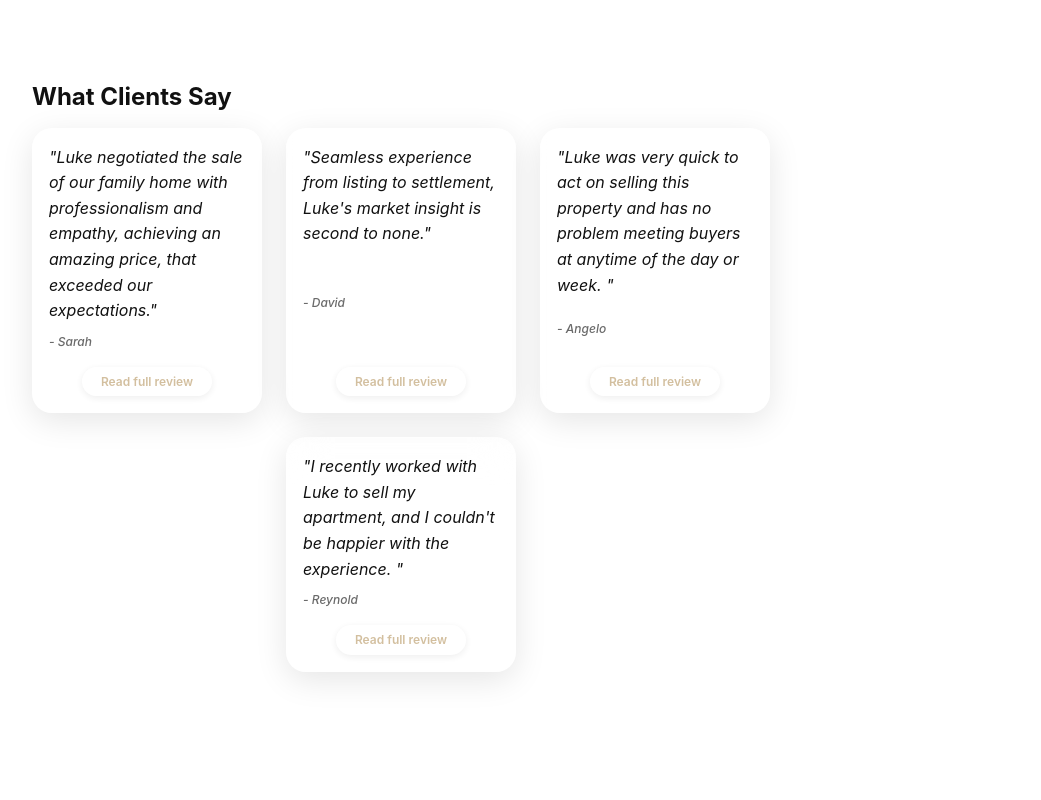
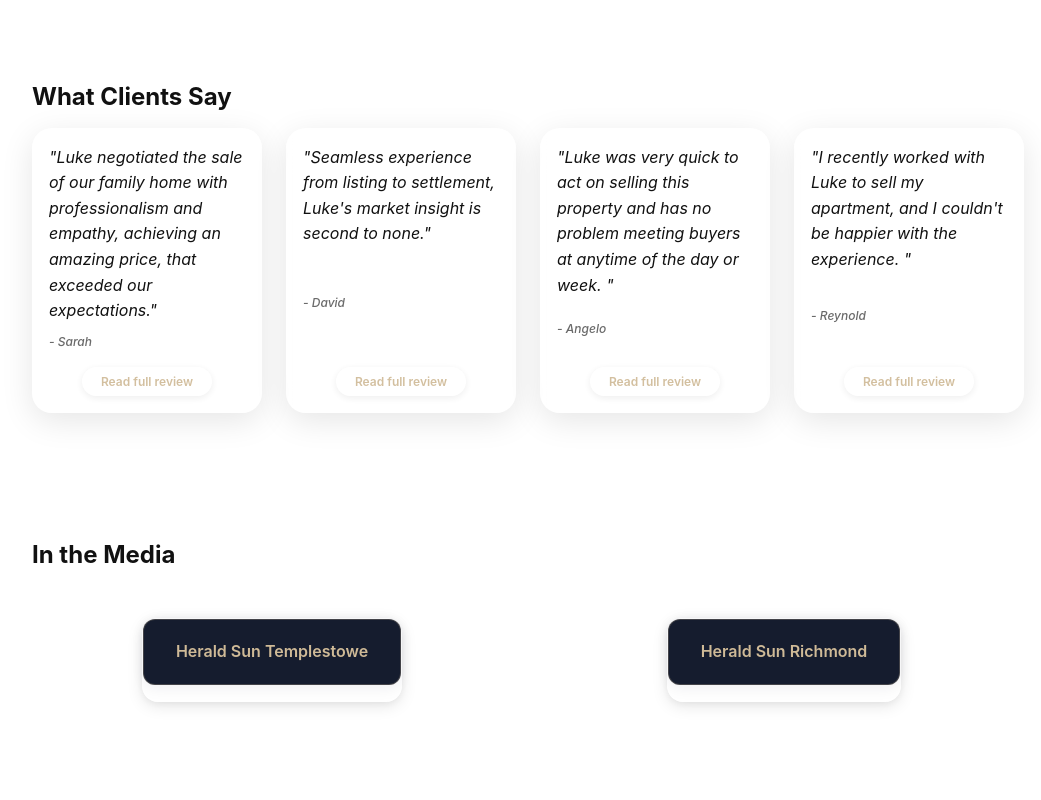
Before and after one commit to Imhermes1/LukeRealEstateSite, a Next.js app: page / in a window 1280 px wide. Shown: the part 3400-4200 px from the top of the page, without its empty margins (112-1153 px from the left). Built offline with nearby package versions, Linux system fonts and the light colour scheme; no server answers.

Commit message:
Fix testimonial grid, gold hero button text, and 3D glass media buttons. All 4 reviews now fit in one row, hero button is gold, media buttons match site style.

```diff
--- a/app/globals.css
+++ b/app/globals.css
@@ -1030,10 +1030,7 @@ a:focus-visible {
 }
 
 .testimonials-grid .testimonial:nth-child(4) {
-  grid-column: 2;
-  justify-self: center;
-  align-self: center;
-  max-width: 400px;
+  /* Removed special positioning for 4th testimonial */
 }
 
 .testimonial {
@@ -1084,15 +1081,21 @@ a:focus-visible {
   justify-content: center;
   padding: 0;
   border: none;
-  border-radius: 0;
-  transition: none;
-  background: none;
-}
-
+  border-radius: 16px;
+  background: rgba(255,255,255,0.15);
+  backdrop-filter: blur(12px) saturate(180%);
+  -webkit-backdrop-filter: blur(12px) saturate(180%);
+  box-shadow: 0 4px 16px rgba(0,0,0,0.10), 0 2px 8px rgba(0,0,0,0.05), inset 0 1px 0 rgba(255,255,255,0.2);
+  border: 1px solid rgba(255,255,255,0.2);
+  transition: box-shadow 0.2s, background 0.2s;
+  min-height: 60px;
+  min-width: 120px;
+  margin: 0 auto;
+}
 .media-logos a:hover {
-  border: none;
-  transform: none;
-  background: none;
+  background: rgba(255,255,255,0.22);
+  box-shadow: 0 8px 24px rgba(0,0,0,0.15), 0 4px 12px rgba(0,0,0,0.1), inset 0 1px 0 rgba(255,255,255,0.3);
+  border-color: rgba(255,255,255,0.3);
 }
 
 .media-logo-placeholder {
```
